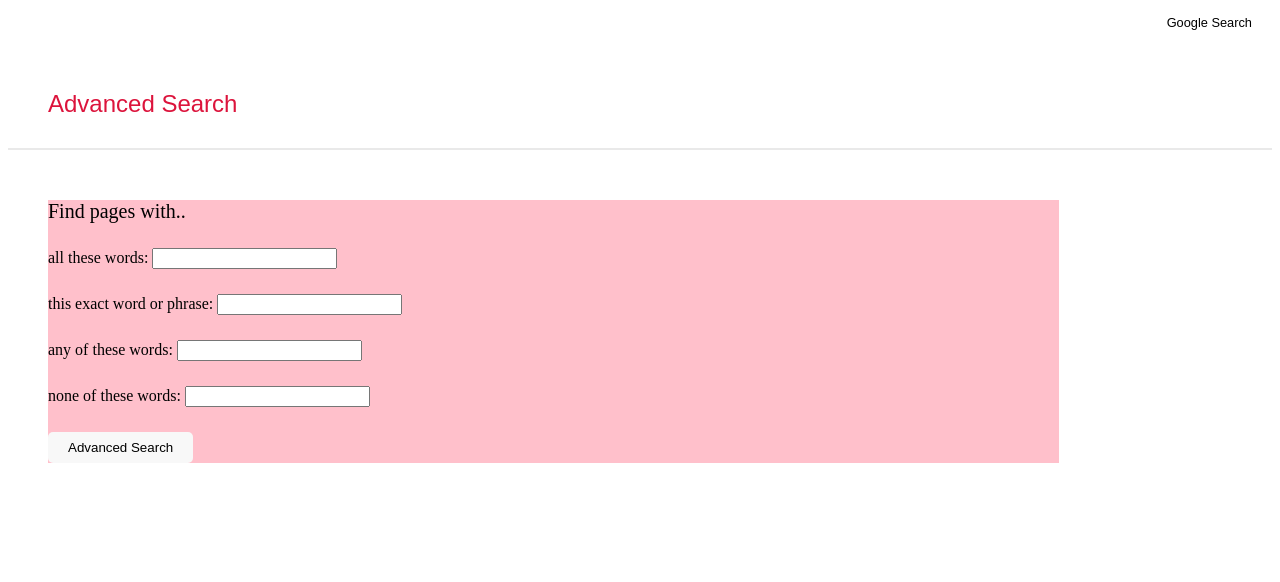
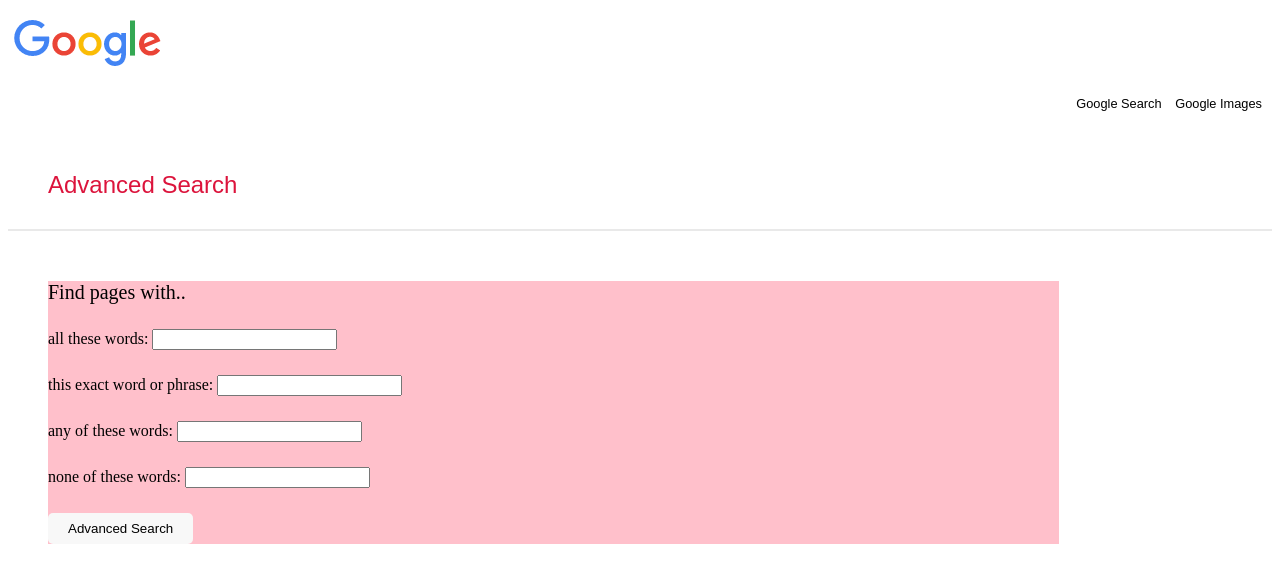
Before and after one commit to toanlc01/cs50W-project0-google-search, a plain HTML site: page advanced.html in a window 1280 px wide. Drawn offline with Linux system fonts and the light colour scheme.

Commit message:
update advanced google search

```diff
--- a/advanced.html
+++ b/advanced.html
@@ -1,16 +1,29 @@
 <!DOCTYPE html>
 <html lang="en">
 <head>
+    <!-- Set viewport width  -->
+    <meta name="viewport" content="width=device-width, initial-scale=1.0">
+    <!-- Link to CSS  -->
     <link rel="stylesheet" href="style.css">
     <meta charset="UTF-8">
     <meta http-equiv="X-UA-Compatible" content="IE=edge">
-    <meta name="viewport" content="width=device-width, initial-scale=1.0">
     <title>Google Advanced Search</title>
 </head>
 <body>
-    <div class="back-to-search">
-        <a id="back-to-search" href="index.html">Google Search</a>
+    <!-- Header start  -->
+    <div class="header-advanced">
+        <div class="header-advanced-logo">
+            <a href="index.html">
+                <img src="advanced-logo.png" alt="Google Logo">
+            </a>
+        </div>
+        <div class="header-links">
+            <a href="index.html">Google Search</a>
+            <a href="images.html">Google Images</a>
+        </div>
     </div>
+    <!-- Header end  -->
+
 
     <h2 class="heading">Advanced Search</h2>
 
--- a/style.css
+++ b/style.css
@@ -1,5 +1,5 @@
 
- img {
+ .logo img, .image-logo img {
     width: 280px;
     position: absolute;
     top: 33%;
@@ -73,20 +73,20 @@
   transform: translate(-50%, -50%);
 }
 
-.back-to-search {
+.header-links{
   text-align: right;
-  margin-right: 20px;
-  margin-top: 15px;
+  margin-top: 20px;
   font-size: 0.8rem;
   font-family: Arial, Helvetica, sans-serif;
 }
 
-#back-to-search {
+.header-links a {
+  margin-right: 10px;
   color: black;
   text-decoration: none;
 }
 
-#back-to-search:hover {
+.header-links a:hover {
   text-decoration: underline;
 }
 
```
